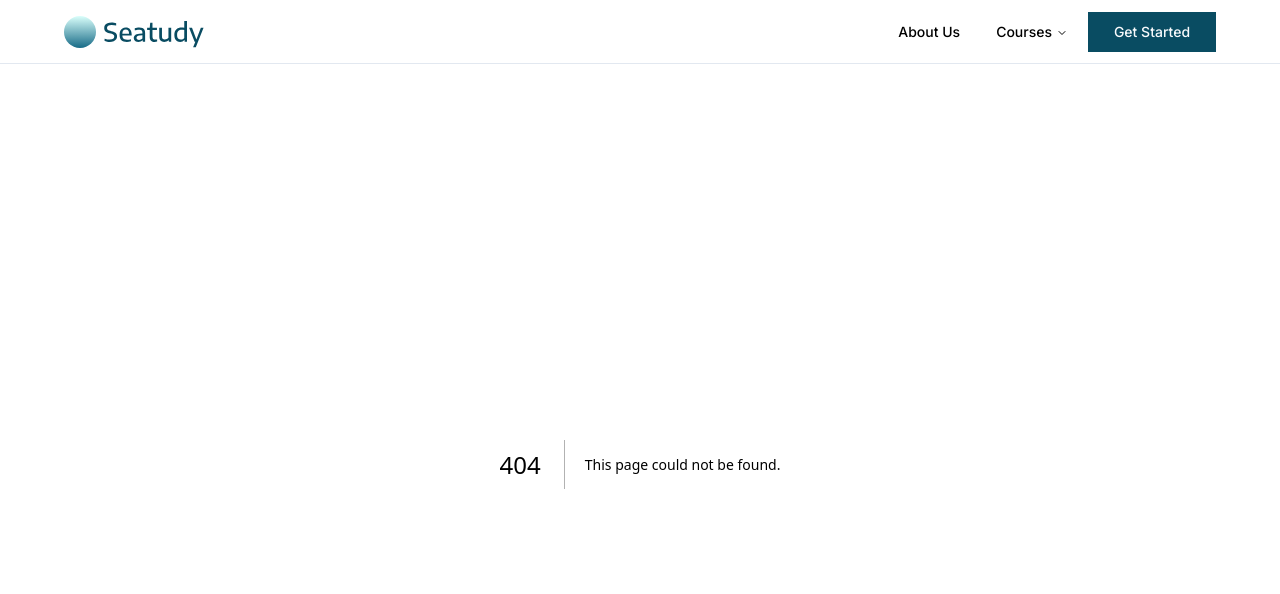
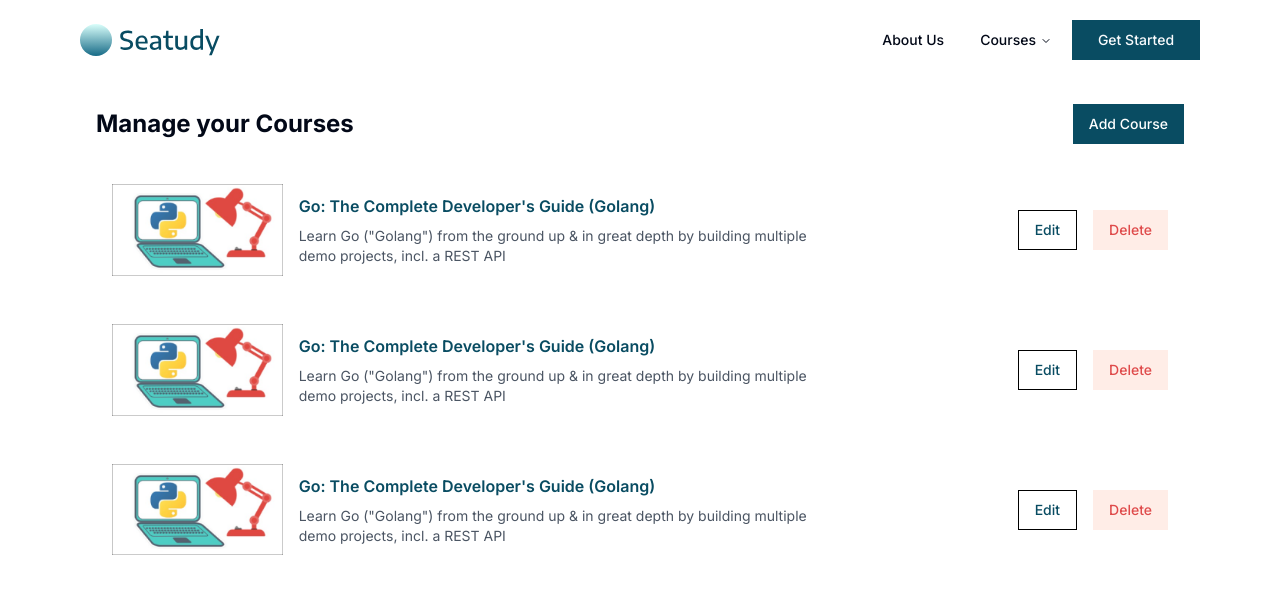
Before and after one commit to A1-COMPFEST/A1-Frontend, a Next.js app: page /dashbboard/instructor in a window 1280 px wide. Before the commit this address had no page. Shown: the top 594 px of the page. Built offline with nearby package versions, Linux system fonts and the light colour scheme.

Commit message:
feat(dashboard): add instructor page & adjust landing page

```diff
--- /dev/null
+++ b/src/app/dashbboard/instructor/page.tsx
@@ -0,0 +1,51 @@
+import Image from "next/image";
+import { Button } from "@/components/ui/button";
+import Gambar from "../../../../public/gambar.png";
+
+export default async function InstructorPage() {
+    return (
+        <div className="my-6">
+            <div className="flex flex-col sm:flex-row justify-between items-center mb-6">
+                <h1 className="text-2xl font-bold mb-4 sm:mb-0">Manage your Courses</h1>
+                <Button className="bg-[#094C62] text-white hover:bg-[#083a4a] w-full sm:w-auto">Add Course</Button>
+            </div>
+            {[1, 2, 3].map((_, index) => (
+                <div key={index} className="bg-white rounded-lg p-4 mb-4">
+                    <div className="flex flex-col sm:flex-row items-center gap-4">
+                        <div className="w-full sm:w-1/6">
+                            <Image
+                                src={Gambar}
+                                alt="Course Image"
+                                width={150}
+                                height={100}
+                                className="object-cover w-full h-auto"
+                            />
+                        </div>
+                        <div className="w-full sm:w-3/6">
+                            <h3 className="text-[#094C62] text-md font-semibold mb-2">
+                                Go: The Complete Developer's Guide (Golang)
+                            </h3>
+                            <p className="text-gray-600 text-sm">
+                                Learn Go ("Golang") from the ground up & in great depth by building multiple demo
+                                projects, incl. a REST API
+                            </p>
+                        </div>
+                        <div className="w-full sm:w-2/6 flex justify-center sm:justify-end space-x-4 mt-4 sm:mt-0">
+                            <Button
+                                variant="outline"
+                                className="border-black text-[#094C62] hover:bg-gray-100"
+                            >
+                                Edit
+                            </Button>
+                            <Button
+                                className="bg-[#FFEDE7] text-[#DF4B4B] hover:bg-[#FFE0D7]"
+                            >
+                                Delete
+                            </Button>
+                        </div>
+                    </div>
+                </div>
+            ))}
+        </div>
+    );
+}
--- a/src/app/layout.tsx
+++ b/src/app/layout.tsx
@@ -19,7 +19,9 @@ export default function RootLayout({
     <html lang="en">
       <body className={inter.className}>
         <Navbar />
-        {children}
+        <main className="px-10 sm:px-6 md:px-8 lg:px-16 xl:px-24 max-w-7xl mx-auto">
+          {children}
+        </main>
       </body>
     </html>
   );
--- a/src/app/page.tsx
+++ b/src/app/page.tsx
@@ -19,7 +19,7 @@ export default async function Home() {
 
   return (
       <main className="">
-      <section className="text-center pt-44 md:px-0 px-5">
+        <section className="text-center h-screen flex flex-col justify-center items-center md:px-0 px-5">
           <h2 className="text-3xl font-semibold">
             Empower Your Learning Journey with Seatudy
           </h2>
@@ -52,7 +52,7 @@ export default async function Home() {
                       {course.name}
                     </h5>
                     <p className="text-muted-foreground text-sm py-1">
-                  {course.instructor.name}
+                      {course.instructor_name}
                     </p>
                     <p className="font-semibold pb-2">4.0</p>
                     <p className="font-semibold">
@@ -66,33 +66,30 @@ export default async function Home() {
             ))}
           </div>
         </section>
-      <section className="bg-secondary py-12 shadow-md">
-        <div className="container mx-auto px-4 py-12">
-          <div>
-            <div className="flex flex-col md:flex-row items-start justify-start">
+        <section className="bg-secondary py-40">
+          <div className="container mx-auto px-4">
+            <div className="flex flex-col md:flex-row items-center md:items-start justify-start">
               <div className="w-full md:w-1/2 p-6">
                 <div className="bg-secondary rounded-lg p-4">
-                  <Image src={Gambar2} alt="" />
+                  <Image src={Gambar2} alt="" className="mx-auto md:mx-0"/>
                 </div>
               </div>
-
-              <div className="w-1/2 pt-8 mt-4 ">
+              <div className="w-full md:w-1/2 pt-8 mt-4 text-center md:text-left">
                 <h2 className="text-4xl font-bold mb-8">
                   Share Your Passion, Teach the World
                 </h2>
-                <p className="text-xl w-3/4 pb-8">
+                <p className="text-xl md:w-3/4 pb-8 mx-auto md:mx-0">
                   Turn your expertise into engaging courses and inspire learners
                   globally. Join Udemy as an instructor and start teaching what
                   you love today!
                 </p>
-                <Button className="">Start Today</Button>
-              </div>
+                <Button className="mx-auto md:mx-0">Start Today</Button>
               </div>
             </div>
           </div>
         </section>
         <section className="py-24">
-        <div className="container mx-auto px-4 py-12">
+          <div className="container mx-auto px-4">
             <h2 className="text-3xl font-semibold mb-8 text-center">
               How learners like you are achieving their goals
             </h2>
--- a/src/components/navbar.tsx
+++ b/src/components/navbar.tsx
@@ -54,7 +54,7 @@ const components: { title: string; href: string; description: string }[] = [
 
 export default function Navbar() {
   return (
-    <header className="top-0 flex h-16 items-center gap-4 border-b bg-background  px-8 md:px-16">
+    <header className="top-0 flex h-16 items-center gap-4 bg-background px-2 sm:px-4 md:px-6 lg:px-12 lg:py-10 xl:px-20">
       <Link href="/" className="flex-col items-center gap-2 overflow-hidden">
         <div className="flex items-end gap-2">
           <Image
```
Lines whose indentation alone changed are shown as unchanged.
